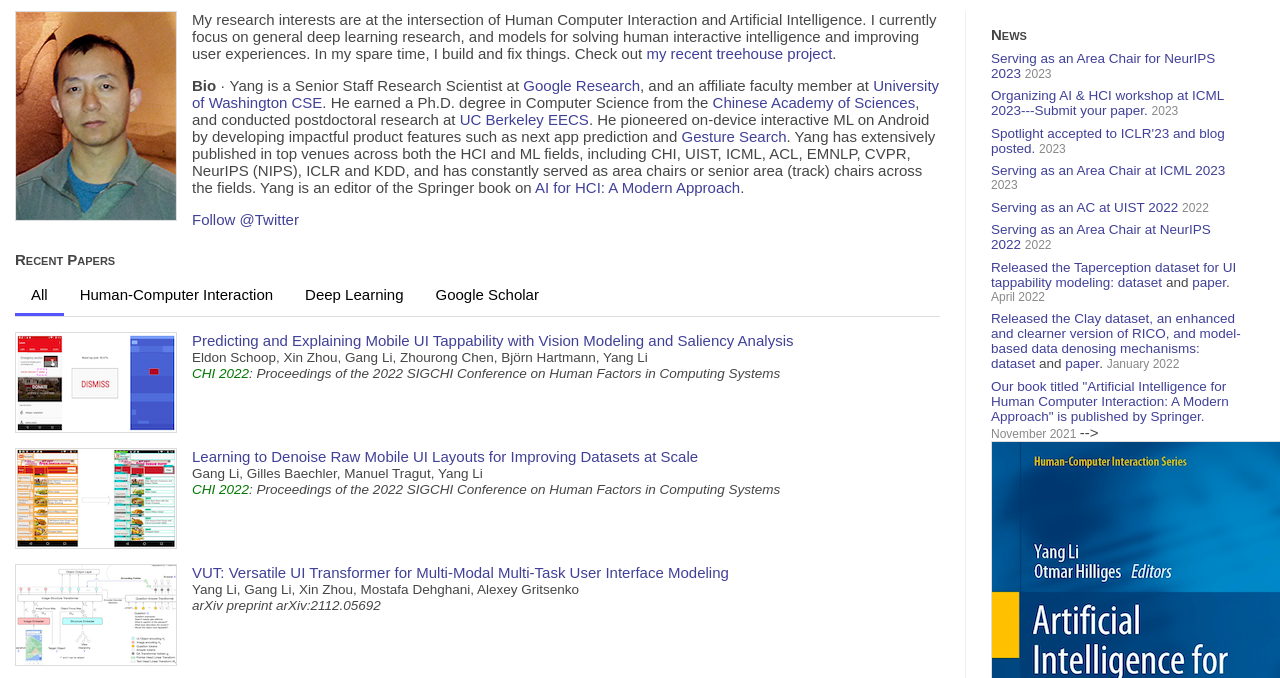
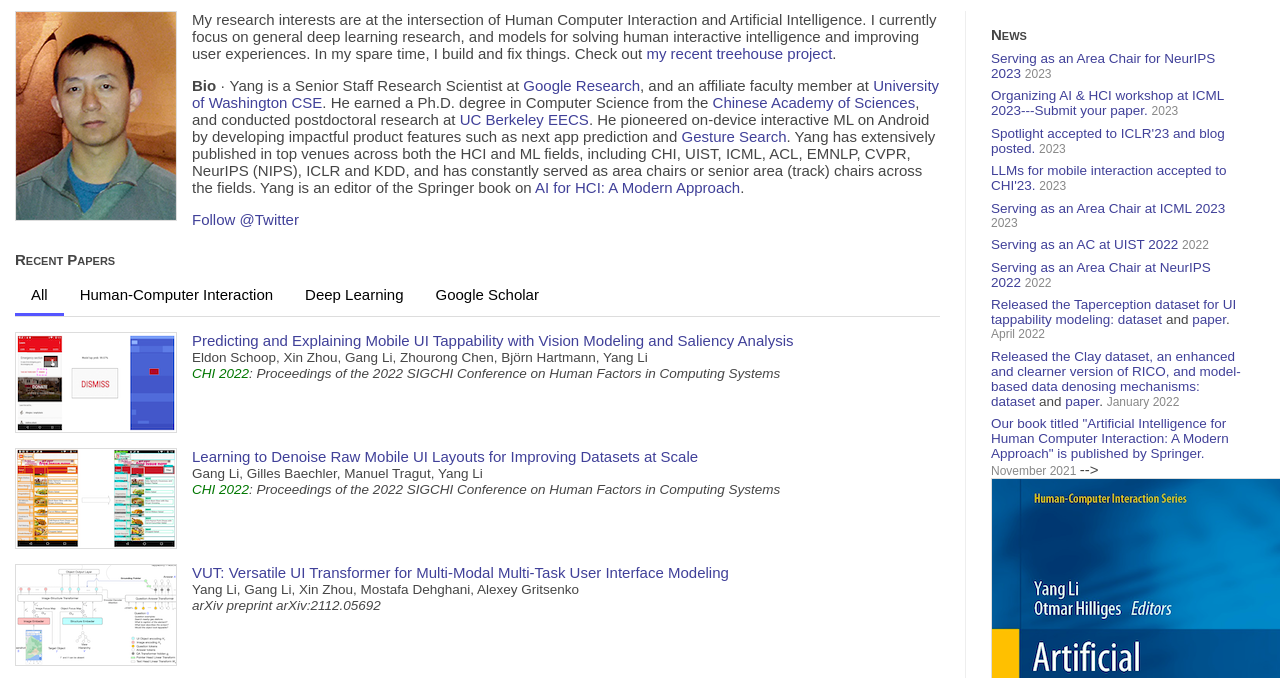
Before and after one commit to yangli169/yangl.org, a plain HTML site: page index.html in a window 1280 px wide. Shown: the part 113-791 px from the top of the page. Drawn offline with nearby package versions, Linux system fonts and the light colour scheme.

Commit message:
Update news.html

```diff
--- a/news.html
+++ b/news.html
@@ -22,6 +22,16 @@
 				<span class="eventname">
 					<a href="https://ai.googleblog.com/2023/02/a-vision-language-approach-for.html">
 						Spotlight accepted to ICLR'23 and blog posted.
+					</a>
+				</span>
+				<span class="date">
+				    2023
+				</span>
+			</div>
+			<div class="event">
+				<span class="eventname">
+					<a href="https://arxiv.org/pdf/2209.08655.pdf">
+						LLMs for mobile interaction accepted to CHI'23.
 					</a>
 				</span>
 				<span class="date">
```
